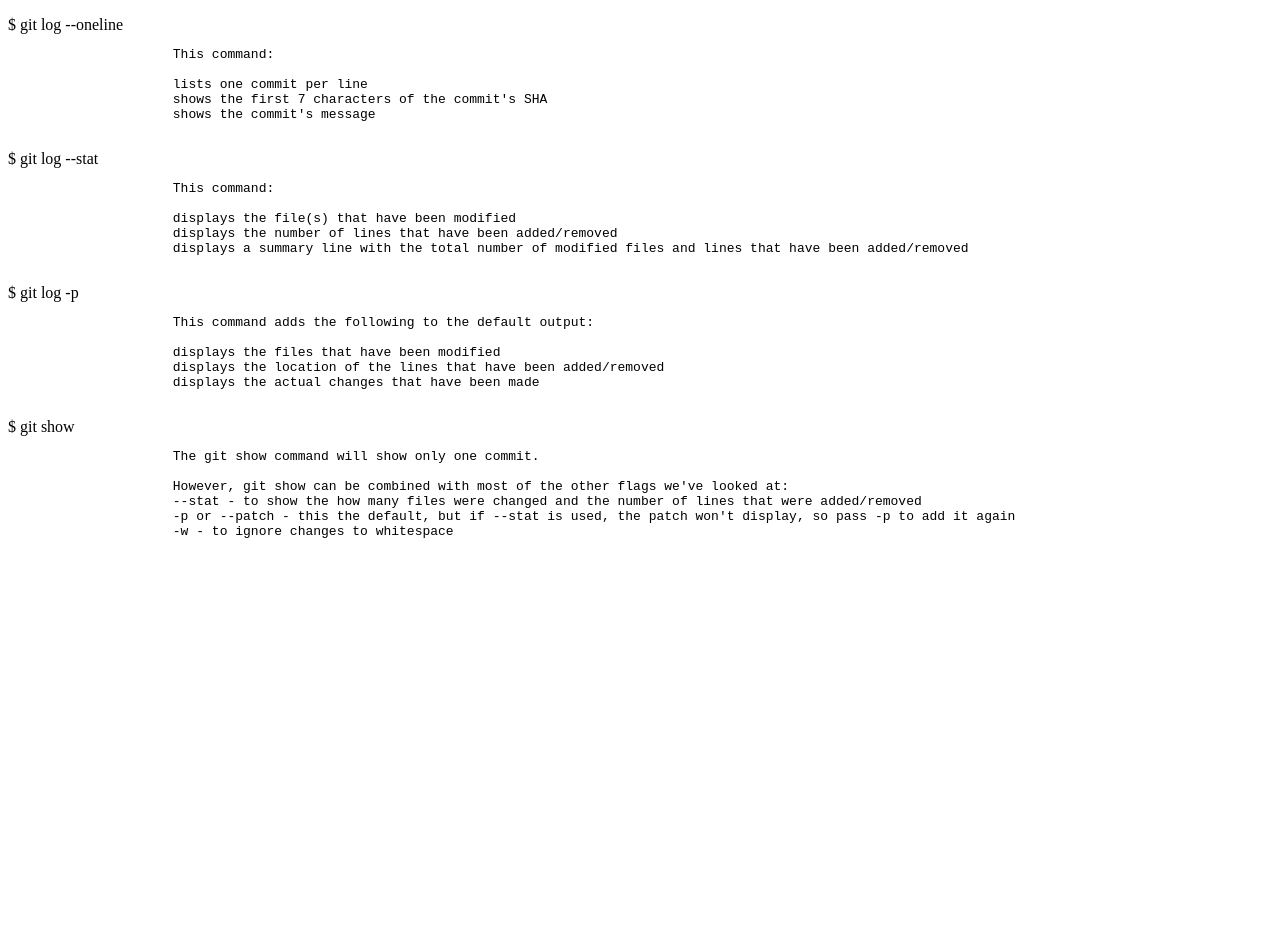
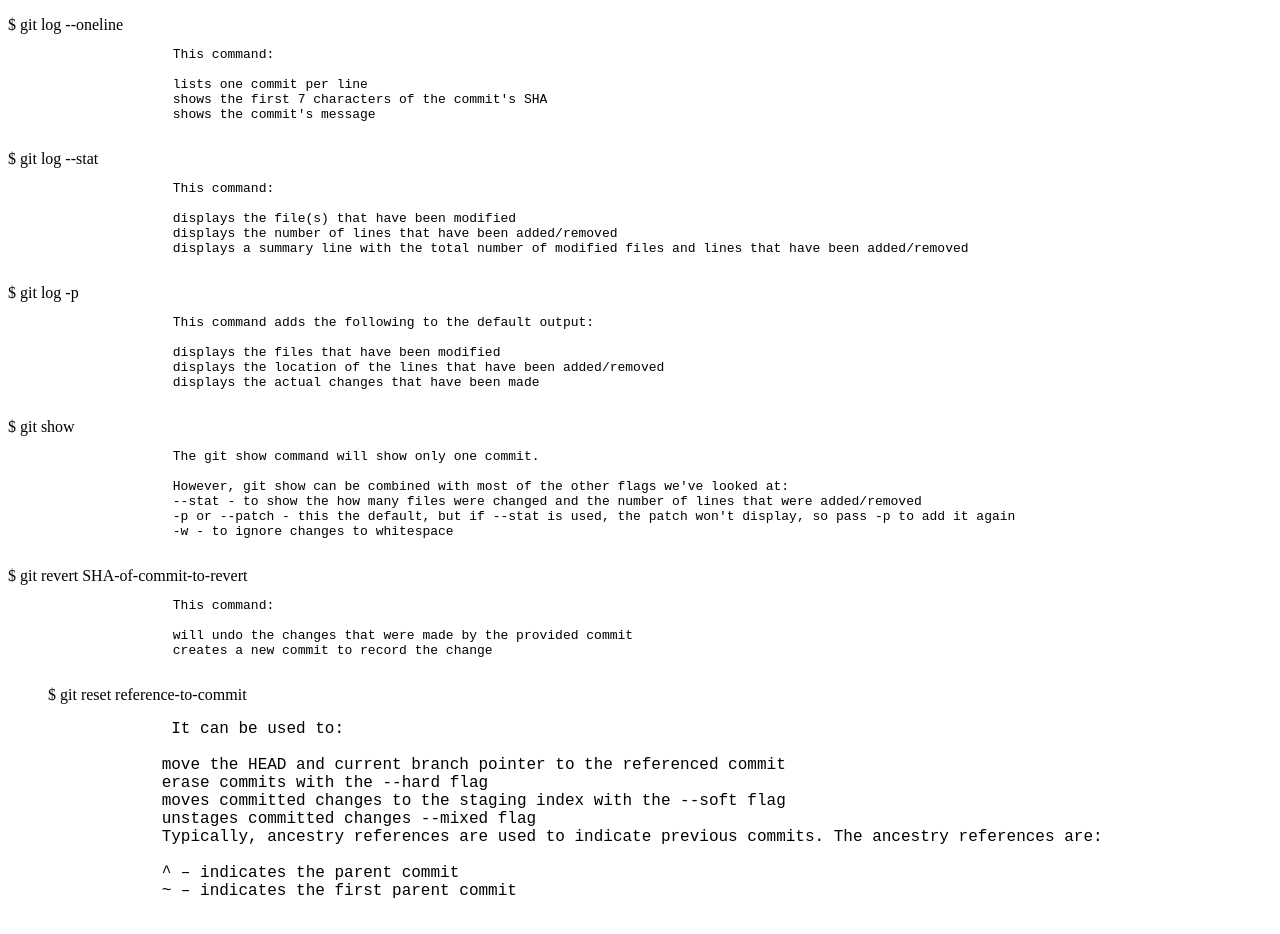
Before and after one commit to nazarenkodima/kottans_frontend, a plain HTML site: page index.html in a window 1280 px wide. Before the commit the page ends 800 px from the top, so only its background shows below. Drawn offline with Linux system fonts and the light colour scheme.

Commit message:
add 2 commands

```diff
--- a/index.html
+++ b/index.html
@@ -51,6 +51,30 @@
                 -w - to ignore changes to whitespace
             </pre>
         </dd>
+        <dt>$ git revert SHA-of-commit-to-revert </dt>
+        <dd>
+            <pre>
+                This command:
+
+                will undo the changes that were made by the provided commit
+                creates a new commit to record the change
+            </pre>
+        </dd>
+        <dd>$ git reset reference-to-commit </dd>
+        <dt>
+            <pre>
+                 It can be used to:
+
+                move the HEAD and current branch pointer to the referenced commit
+                erase commits with the --hard flag
+                moves committed changes to the staging index with the --soft flag
+                unstages committed changes --mixed flag
+                Typically, ancestry references are used to indicate previous commits. The ancestry references are:
+
+                ^ – indicates the parent commit
+                ~ – indicates the first parent commit
+            </pre>
+        </dt>
     </dl>
 </body>
 </html>
```
